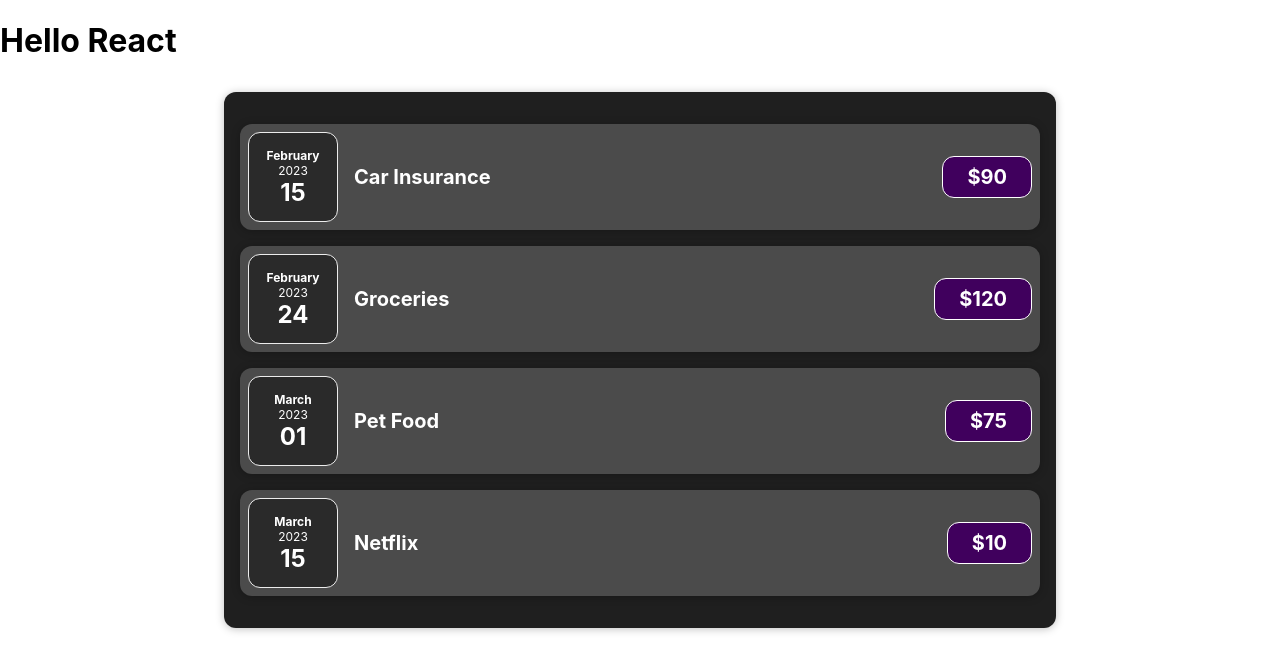
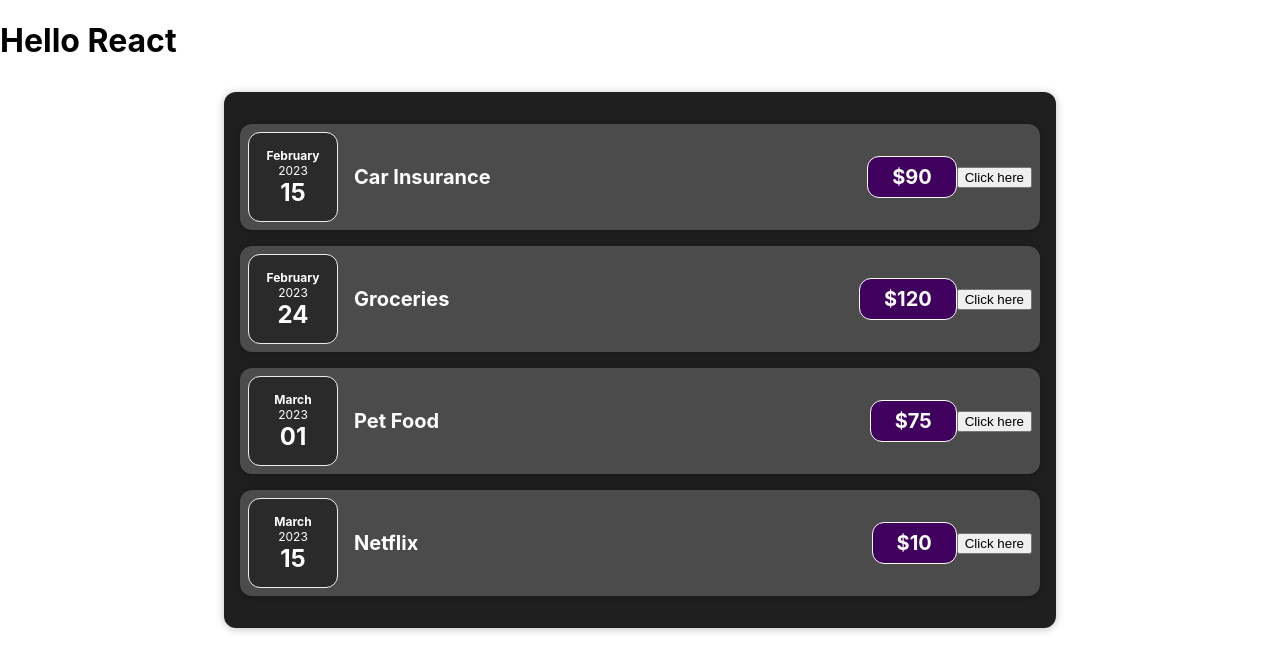
Before and after one commit to dfelleman811/reactjs-intro-app, a React (Create React App) app: page / in a window 1280 px wide. Shown: the top 672 px of the page. Built offline with nearby package versions, Linux system fonts and the light colour scheme.

Commit message:
added event listener

```diff
--- a/src/components/ExpenseItem.js
+++ b/src/components/ExpenseItem.js
@@ -8,7 +8,9 @@ import Card from "./Card";
 // keys are the attribute names defined in App.js
 function ExpenseItem(props) {
 
-
+  const clickHandler = () => {
+    console.log("Clicked!")
+  }
   // you MUST only have one root or parent element per return statement/jsx code snippet
   return (
     // use className attribute to give classes to these elements
@@ -18,6 +20,7 @@ function ExpenseItem(props) {
         <h2>{props.title}</h2>
         <div className="expense-item__price">${props.amount}</div>
       </div>
+      <button onClick={clickHandler}>Click here</button>
     </Card>
   );
 }
```
